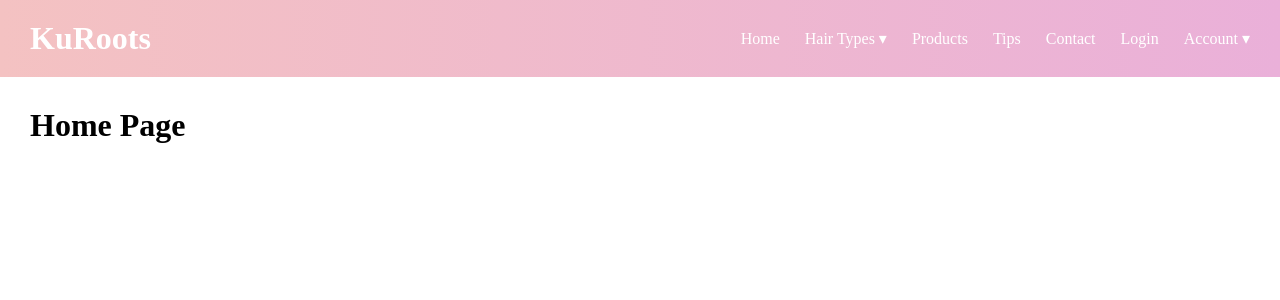
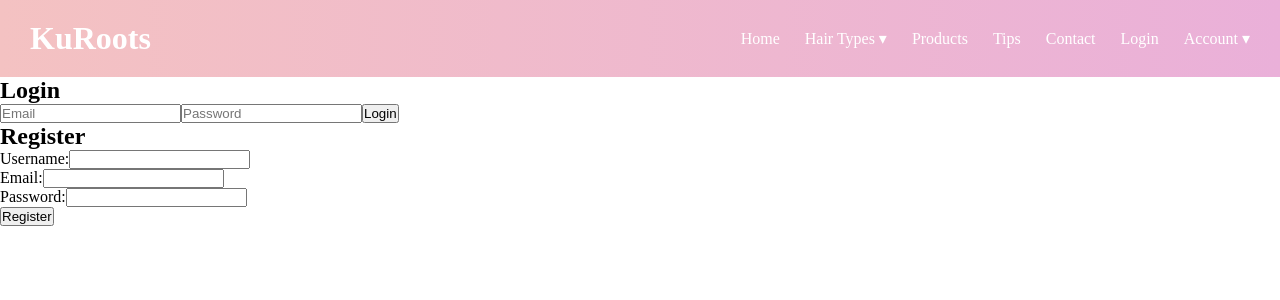
Before and after one commit to StevenForward/Winner-Winner-Chicken-Dinner, a React (Vite) app in the folder hair-web/: page / in a window 1280 px wide. Shown: the top 300 px of the page. Built offline with nearby package versions, Linux system fonts and the light colour scheme.

Commit message:
Reupload with Hom

```diff
--- a/hair-web/src/App.jsx
+++ b/hair-web/src/App.jsx
@@ -1,4 +1,5 @@
 import Navbar from "./components/Navbar"
+import Home from "./pages/Home";
 import { BrowserRouter as Router, Routes, Route } from 'react-router-dom';
 
 function App() {
@@ -6,7 +7,7 @@
     <Router>
       <Navbar />
       <Routes>
-        <Route path="/" element={<h1 style={{ padding: '30px' }}>Home Page</h1>} />
+        <Route path="/" element={<Home />} />
         {/* Add more routes here */}
       </Routes>
     </Router>
```
